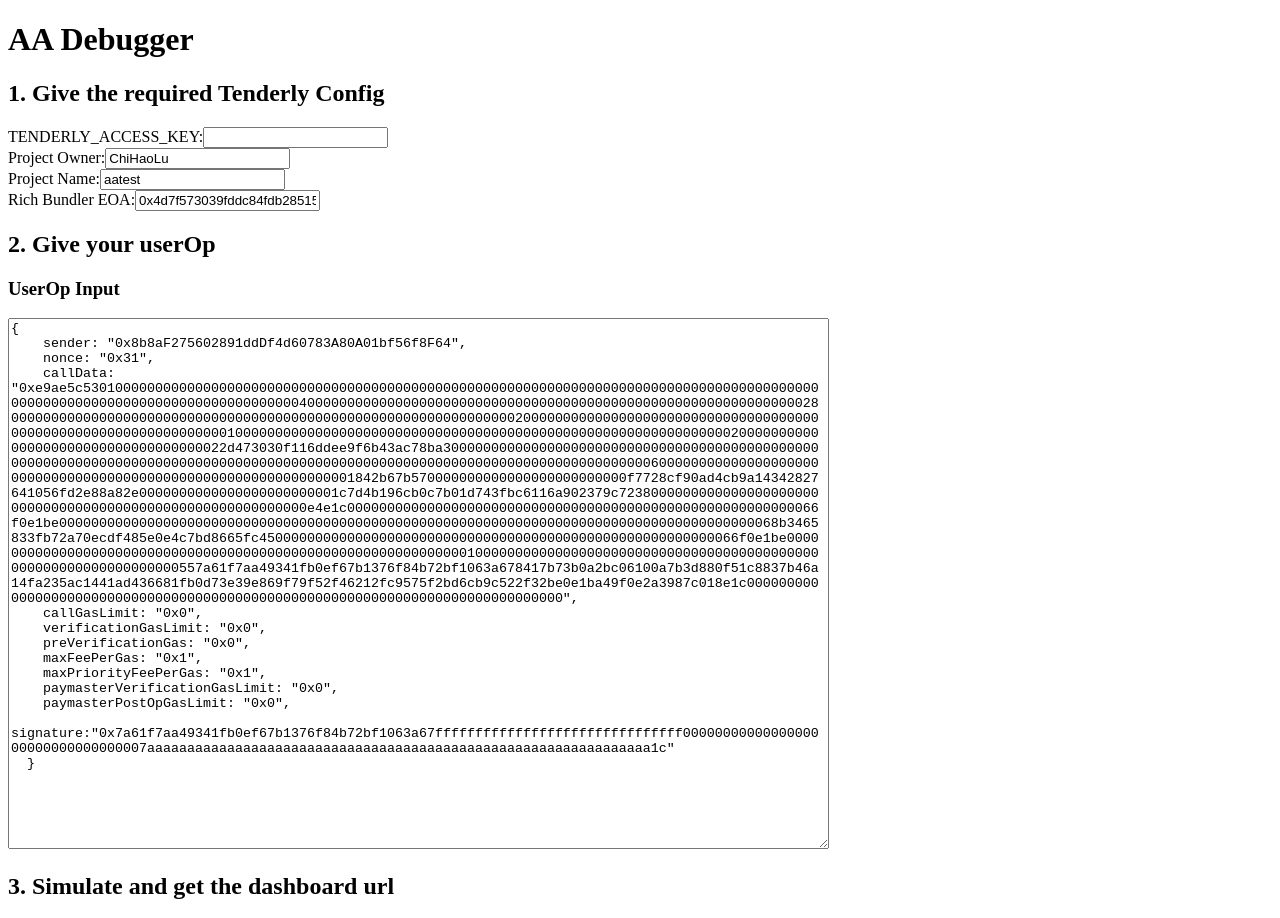
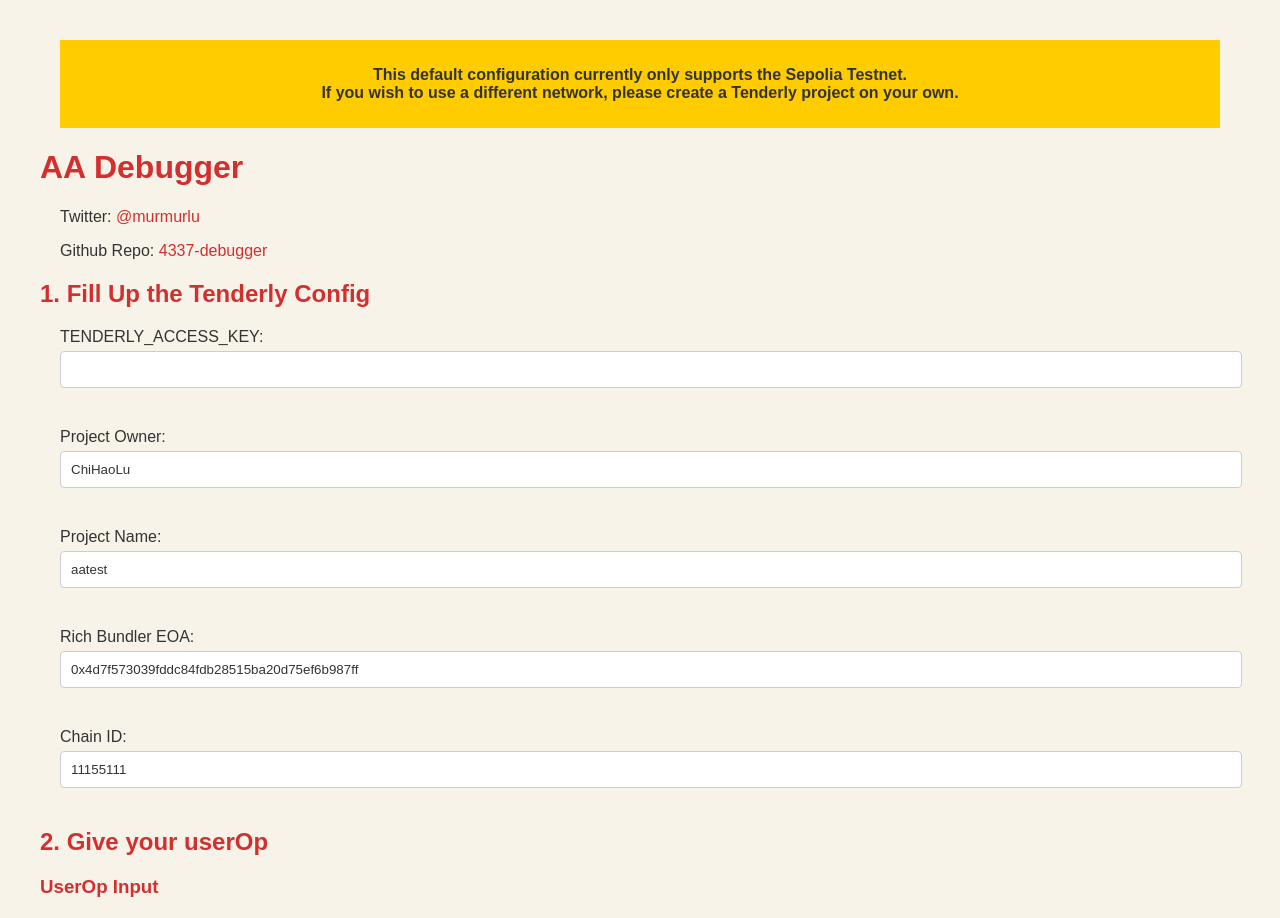
Before and after one commit to ChiHaoLu/4337-debugger, a Next.js app: page / in a window 1280 px wide. Shown: the top 918 px of the page. Built offline with nearby package versions, Linux system fonts and the light colour scheme.

Commit message:
revise css

```diff
--- /dev/null
+++ b/pages/_app.tsx
@@ -0,0 +1,8 @@
+import '../styles.css'; // Import the global CSS here
+import { AppProps } from 'next/app';
+
+function MyApp({ Component, pageProps }: AppProps) {
+  return <Component {...pageProps} />;
+}
+
+export default MyApp;
--- a/pages/index.tsx
+++ b/pages/index.tsx
@@ -1,4 +1,4 @@
-import React, { useState, useEffect } from "react";
+import React, { useState } from "react";
 import {
   simulate,
   BundlerUserOperationData,
@@ -16,6 +16,7 @@ const Home = () => {
   const [richBundlerEOA, setRichBundlerEOA] = useState<Address>(
     "0x4d7f573039fddc84fdb28515ba20d75ef6b987ff"
   );
+  const [network, setNetwork] = useState("11155111");
 
   // userOp input
   const [input, setInput] = useState(`{
@@ -65,7 +66,8 @@ const Home = () => {
         richBundlerEOA,
         parsedInput?.wrapped,
         projectOwner,
-        projectName
+        projectName,
+        network
       );
 
       setResult(JSON.stringify(simulationResult, null, 2));
@@ -153,10 +155,47 @@ const Home = () => {
     }
   };
 
+  const handleResultClick = () => {
+    const url = result.startsWith('"') ? JSON.parse(result) : result;
+    window.open(url, "_blank");
+  };
+
   return (
     <div>
+      <div className="warning-banner">
+        <p>
+          This default configuration currently only supports the Sepolia
+          Testnet.
+          <br /> If you wish to use a different network, please create a
+          Tenderly project on your own.
+        </p>
+      </div>
       <h1>AA Debugger</h1>
-      <h2>1. Give the required Tenderly Config</h2>
+
+      <div>
+        <p>
+          Twitter:{" "}
+          <a
+            href="https://twitter.com/murmurlu"
+            target="_blank"
+            rel="noopener noreferrer"
+          >
+            @murmurlu
+          </a>
+        </p>
+        <p>
+          Github Repo:{" "}
+          <a
+            href="https://github.com/ChiHaoLu/4337-debugger/tree/main"
+            target="_blank"
+            rel="noopener noreferrer"
+          >
+            4337-debugger
+          </a>
+        </p>
+      </div>
+
+      <h2>1. Fill Up the Tenderly Config</h2>
       <div>
         <label>
           TENDERLY_ACCESS_KEY:
@@ -202,12 +241,24 @@ const Home = () => {
         </label>
       </div>
 
+      <div>
+        <label>
+          Chain ID:
+          <input
+            type="text"
+            value={network}
+            onChange={(e) => setNetwork(e.target.value)}
+            required
+          />
+        </label>
+      </div>
+
       <h2>2. Give your userOp</h2>
       <h3>UserOp Input</h3>
       <div>
         <label>
           <textarea
-            rows={35}
+            rows={30}
             cols={100}
             value={input}
             onChange={handleInputChange}
@@ -224,19 +275,16 @@ const Home = () => {
         )}
       </div>
 
-      <h2>3. Simulate and get the dashboard url</h2>
+      <h2>3. Simulate Time!</h2>
       <button onClick={handleSimulate} disabled={loading || isSimulateDisabled}>
         {loading ? "Simulating..." : "Run Simulation"}
       </button>
       {result !== "" && (
-        <div>
+        <div className="simulation-result">
           <h3>Simulation Result:</h3>
-          <a
-            target="_blank"
-            href={result.startsWith('"') ? JSON.parse(result) : result}
-          >
-            click me
-          </a>
+          <button onClick={handleResultClick}>
+            Go to Dashboard! (required login Tenderly)
+          </button>
         </div>
       )}
     </div>
--- /dev/null
+++ b/styles.css
@@ -0,0 +1,121 @@
+body {
+    font-family: 'Noto Sans JP', sans-serif;
+    background-color: #f7f3e9;
+    color: #333;
+    margin: 0;
+    padding: 0;
+    display: flex;
+    flex-direction: column;
+    min-height: 100vh;
+}
+
+h1,
+h2,
+h3 {
+    color: #d32f2f;
+    /* Traditional Japanese red */
+}
+
+div {
+    margin: 20px;
+    flex: 1;
+    /* This makes the main content area take up available space */
+}
+
+label {
+    display: block;
+    margin-bottom: 10px;
+    color: #333;
+}
+
+input[type="text"],
+textarea {
+    width: 100%;
+    padding: 10px;
+    margin-top: 5px;
+    margin-bottom: 20px;
+    border: 1px solid #ccc;
+    border-radius: 4px;
+    background-color: #fff;
+    color: #333;
+}
+
+button {
+    background-color: #d32f2f;
+    color: #fff;
+    padding: 10px 20px;
+    border: none;
+    border-radius: 4px;
+    cursor: pointer;
+    transition: background-color 0.3s ease;
+}
+
+button:disabled {
+    background-color: #ccc;
+}
+
+button:hover:enabled {
+    background-color: #b71c1c;
+}
+
+pre {
+    background-color: #fff;
+    padding: 10px;
+    border: 1px solid #ccc;
+    border-radius: 4px;
+    overflow-x: auto;
+    color: #333;
+}
+
+a {
+    color: #d32f2f;
+    text-decoration: none;
+}
+
+a:hover {
+    text-decoration: underline;
+}
+
+footer {
+    background-color: #333;
+    color: #fff;
+    text-align: center;
+    padding: 20px;
+    width: 100%;
+    position: relative;
+    bottom: 0;
+}
+
+.warning-banner {
+    background-color: #ffcc00;
+    color: #333;
+    text-align: center;
+    padding: 10px;
+    font-weight: bold;
+}
+
+.simulation-result {
+    background-color: #fff;
+    padding: 10px;
+    border: 1px solid #ccc;
+    border-radius: 4px;
+    margin-top: 20px;
+}
+
+.simulation-result h3 {
+    color: #d32f2f;
+}
+
+.simulation-result button {
+    background-color: #d32f2f;
+    color: #fff;
+    padding: 10px 20px;
+    border: none;
+    border-radius: 4px;
+    cursor: pointer;
+    transition: background-color 0.3s ease;
+}
+
+.simulation-result button:hover {
+    background-color: #b71c1c;
+}
```
